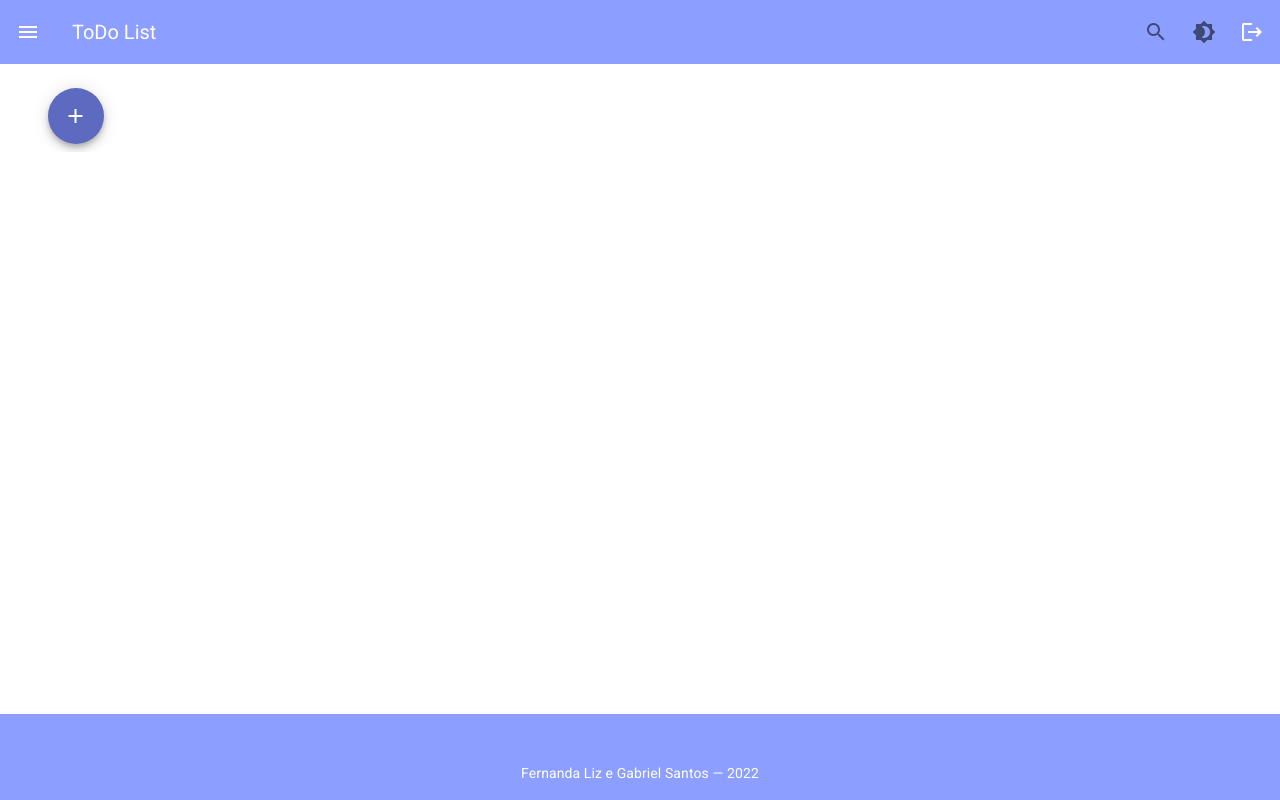
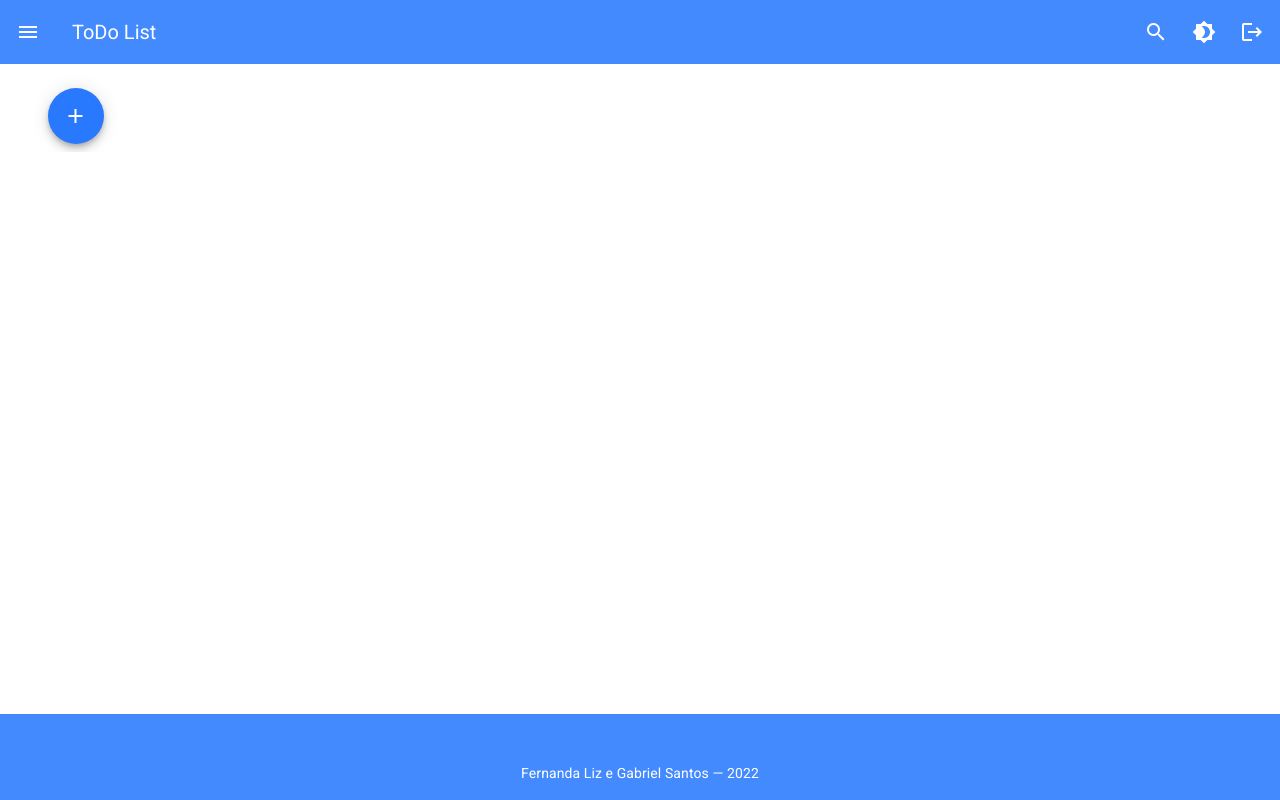
Before and after one commit to fernandalizs/ToDo-Djavue, a Vue app: page / in a window 1280 px wide. Built offline with nearby package versions, Linux system fonts and the light colour scheme.

Commit message:
altera cores

```diff
--- a/src/components/PageBar.vue
+++ b/src/components/PageBar.vue
@@ -1,9 +1,9 @@
 <template>
   <div>
-    <v-app-bar fixed color="#8C9EFF" elevate-on-scroll>
+    <v-app-bar fixed color="#448AFF" elevate-on-scroll>
       <v-app-bar-nav-icon
         color="white"
-        class="indigo accent-1"
+        class="#448AFF"
         @click.stop="drawer = !drawer"
       >
       </v-app-bar-nav-icon>
@@ -13,11 +13,13 @@
       <v-spacer></v-spacer>
 
       <v-btn icon>
-        <v-icon>mdi-magnify</v-icon>
+        <v-icon color="white">mdi-magnify</v-icon>
       </v-btn>
 
       <v-btn icon>
-        <v-icon v-model="this.$vuetify.theme.dark">mdi-brightness-4</v-icon>
+        <v-icon v-model="this.$vuetify.theme.dark" color="white"
+          >mdi-brightness-4</v-icon
+        >
       </v-btn>
 
       <v-btn icon>
--- a/src/components/PageFooter.vue
+++ b/src/components/PageFooter.vue
@@ -1,6 +1,6 @@
 <template>
-  <v-footer dark padless fixed absolute color="indigo accent-1">
-    <v-card flat tile class="indigo accent-1 white--text text-center mx-auto">
+  <v-footer dark padless fixed absolute color="blue accent-2">
+    <v-card flat tile class="blue accent-2 white--text text-center mx-auto">
       <v-card-text>
         <!-- <v-btn
           v-for="icon in icons"
--- a/src/views/TaskListView.vue
+++ b/src/views/TaskListView.vue
@@ -33,7 +33,7 @@
             </v-card>
           </v-col>
           <div class="my-2">
-            <v-btn color="#5C6BC0" fab dark :to="{ name: 'form' }">
+            <v-btn color="#2979FF" fab dark :to="{ name: 'form' }">
               <v-icon>mdi-plus</v-icon>
             </v-btn>
           </div>
```
